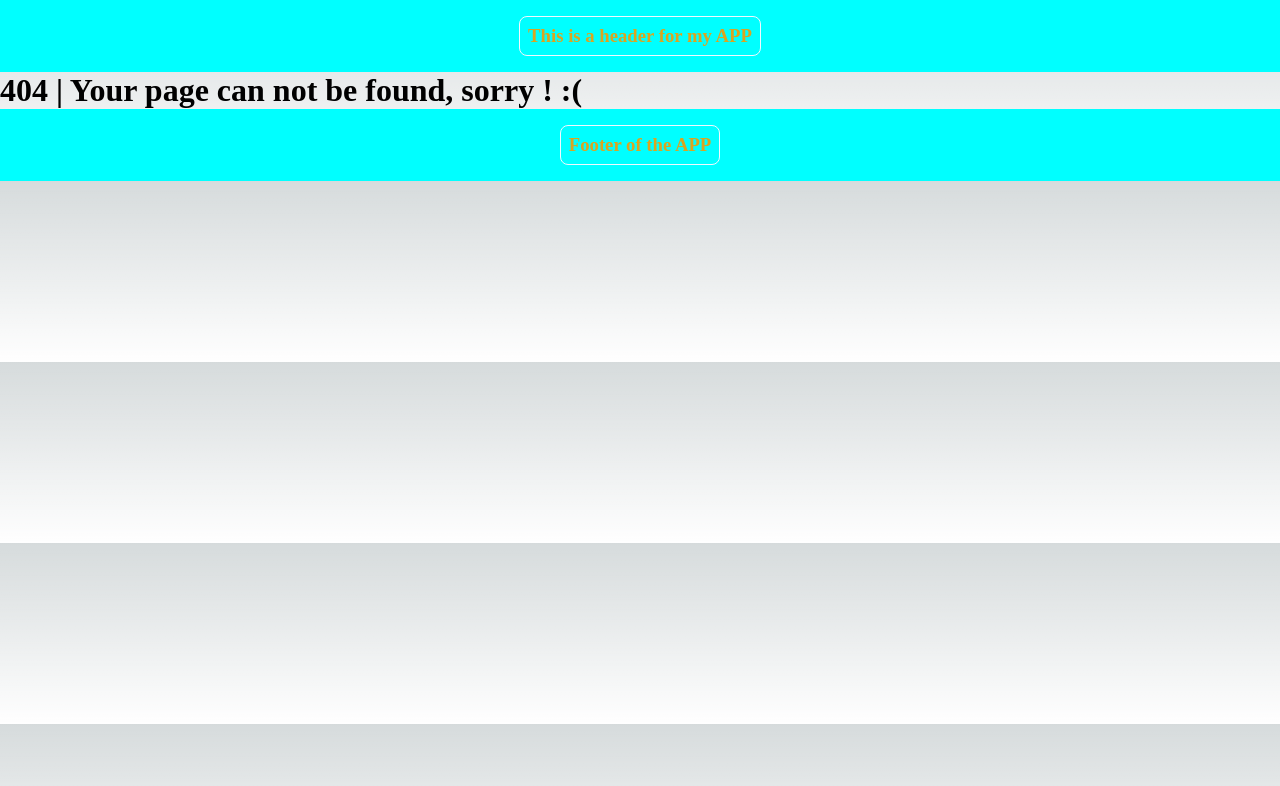
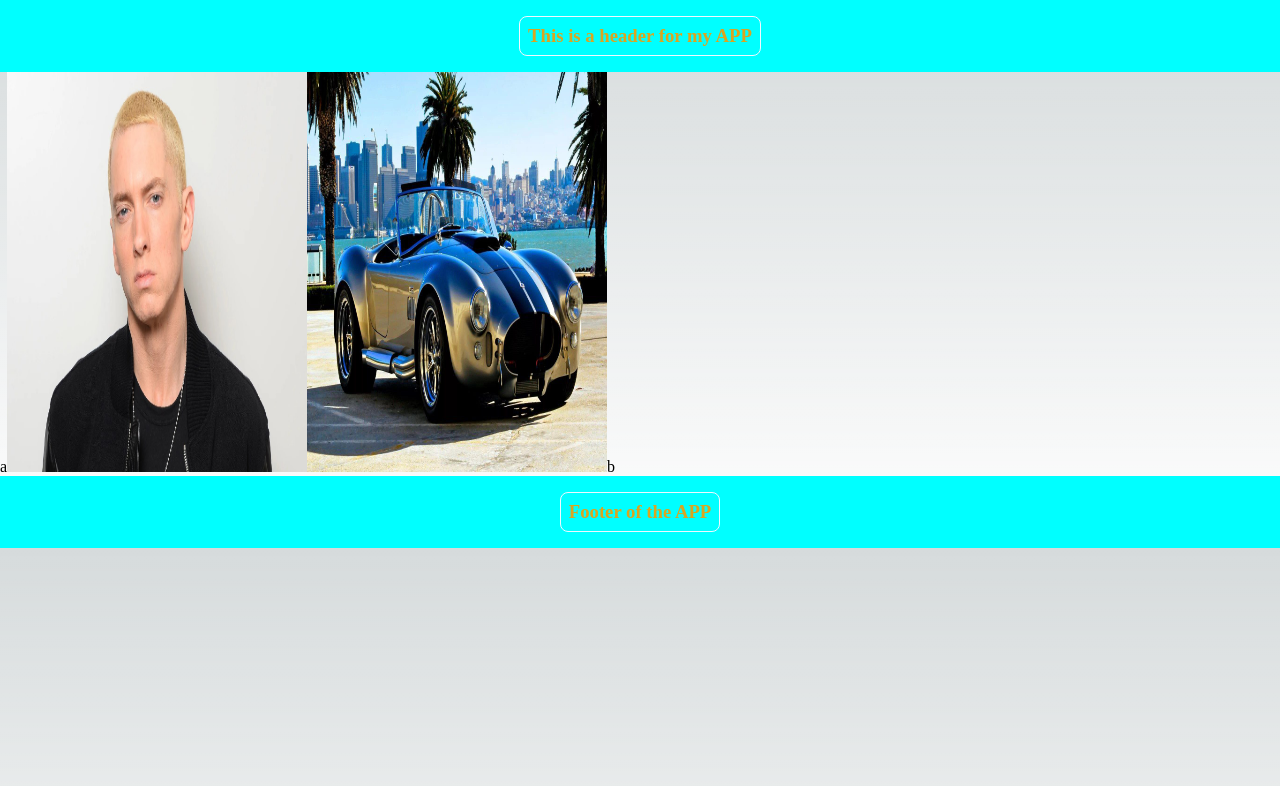
Before and after one commit to azeek21/Next-Notes, a Next.js app: page /gallery in a window 1280 px wide. Before the commit this address had no page. Shown: the top 786 px of the page. Built offline with nearby package versions, Linux system fonts and the light colour scheme.

Commit message:
misc: Image component, image optimization, placeholder, blur

```diff
--- a/src/pages/_app.tsx
+++ b/src/pages/_app.tsx
@@ -1,7 +1,6 @@
 import Footer from '@/components/footer/footer'
 import Header from '@/components/header/header'
 import '../styles/globals.css'
-import type { AppProps } from 'next/app'
 import {ThemeProvider} from 'styled-components'
 import Head from 'next/head'
 
--- /dev/null
+++ b/src/pages/gallery.tsx
@@ -0,0 +1,17 @@
+import Image from "next/image"
+
+
+
+
+
+export default function Gallery() {
+
+    return (
+        <div>
+            <span>a</span>
+            <Image src={"/img1.jpg"} alt='pic of eminem' width={'300'} height={400} />
+            <Image src={'/img2.jpg'} alt='pic of eminem' width={'300'} height={400} />
+            <span>b</span>
+        </div>
+    )
+}
--- a/src/pages/index.tsx
+++ b/src/pages/index.tsx
@@ -40,8 +40,11 @@ export default function Home() {
         <h3>API routes example: </h3>
         <Link href={"/api/v1/comments"} >Comments -&gt;</Link>
 
-        <h3>Page wit custom per page layout </h3>
+        <h3>Page with custom per page layout </h3>
         <Link href={"/profile"} >Profile -&gt;</Link>
+
+        <h3>Page with optimized images with Image from next/image</h3>
+        <Link href={"./gallery"} >Gallery -&gy;</Link>
         </div>
     )
 };
```
Also changed, not shown: public/img1.jpg (added), public/img2.jpg (added), src/pages/README.md.
